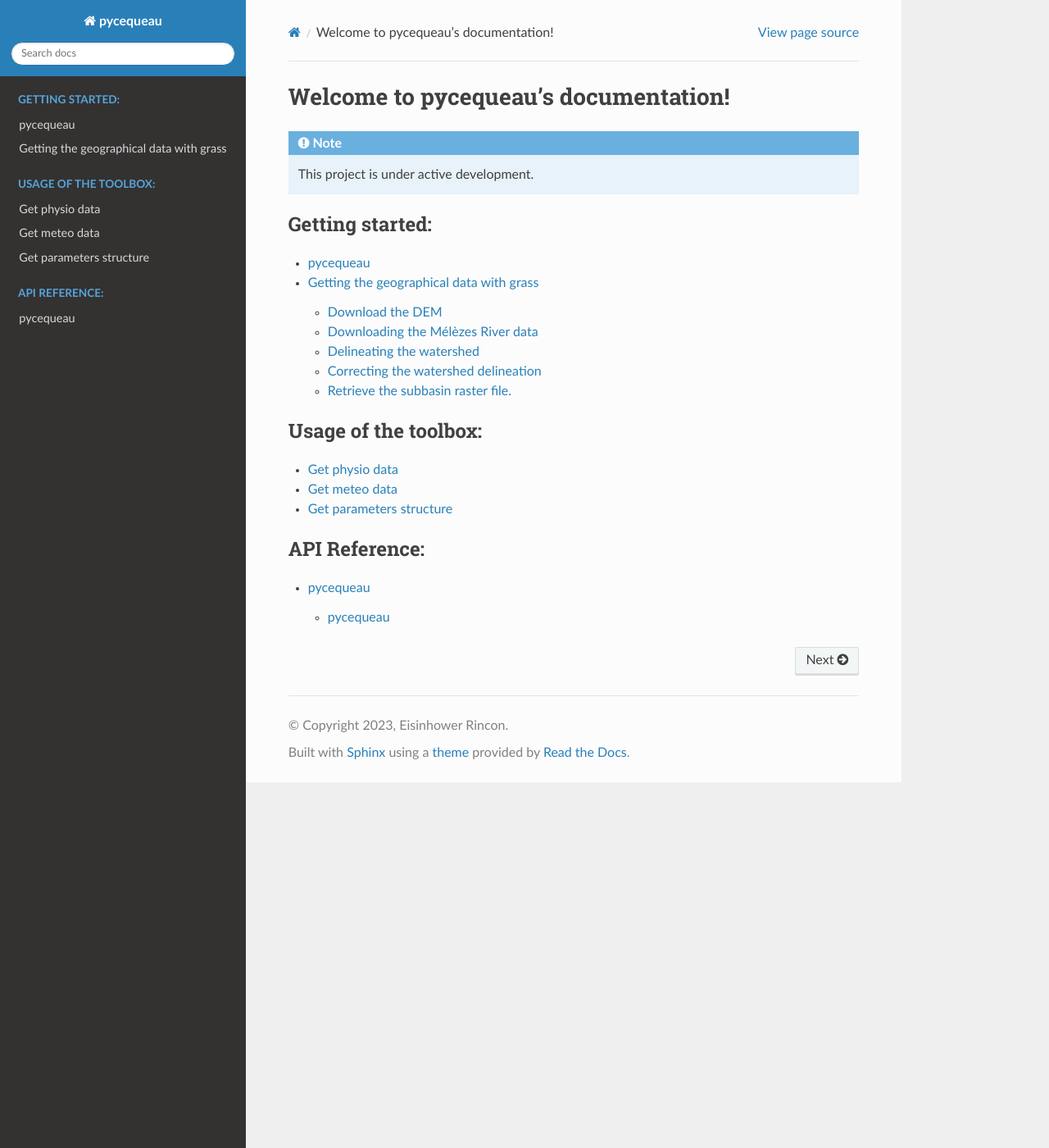
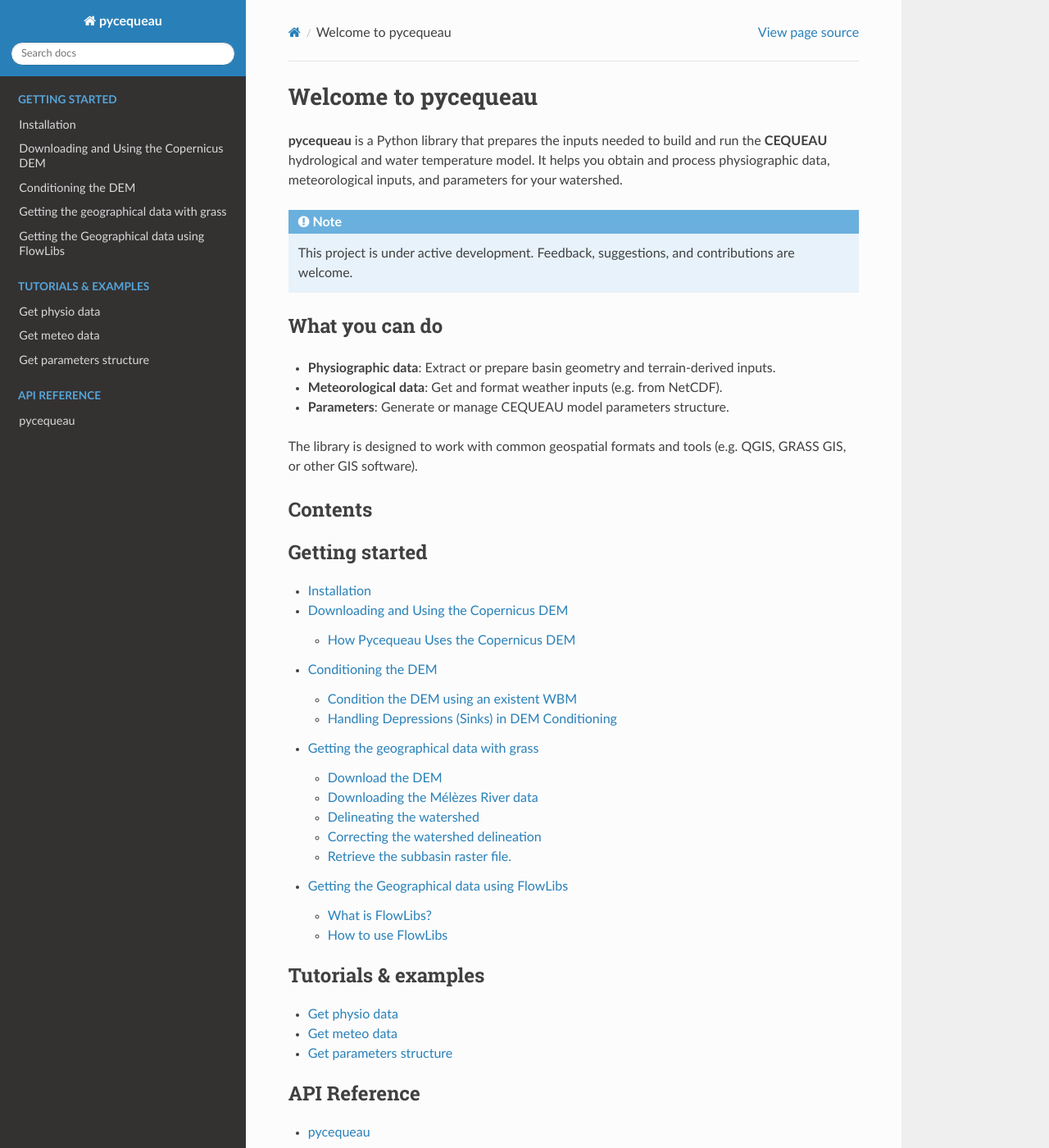
Before and after one commit to erinconv/pycequeau, a Sphinx documentation site: the page built from docs/index.rst, in a window 1280 px wide and 1400 px high. Shown: the whole window at 82% size. Built offline with Sphinx 7.4.7 and the Read the Docs theme 3.1.0, drawn with Linux system fonts in a browser that asks for light colours; some of the changed text lies outside the part shown.

Commit message:
Improved the Index writing and sorted in a better way the reading order.

```diff
--- a/docs/index.rst
+++ b/docs/index.rst
@@ -1,24 +1,37 @@
-.. pycequeau documentation master file, created by
-   sphinx-quickstart on Wed Apr 19 00:25:47 2023.
-   You can adapt this file completely to your liking, but it should at least
-   contain the root `toctree` directive.
+Welcome to pycequeau
+====================
 
-Welcome to pycequeau's documentation!
-=====================================
+**pycequeau** is a Python library that prepares the inputs needed to build and run the **CEQUEAU** hydrological and water temperature model. It helps you obtain and process physiographic data, meteorological inputs, and parameters for your watershed.
+
 .. note::
 
-   This project is under active development.
+   This project is under active development. Feedback, suggestions, and contributions are welcome.
+
+What you can do
+---------------
+
+- **Physiographic data**: Extract or prepare basin geometry and terrain-derived inputs.
+- **Meteorological data**: Get and format weather inputs (e.g. from NetCDF).
+- **Parameters**: Generate or manage CEQUEAU model parameters structure.
+
+The library is designed to work with common geospatial formats and tools (e.g. QGIS, GRASS GIS, or other GIS software).
+
+Contents
+--------
 
 .. toctree::
    :maxdepth: 2
-   :caption: Getting started:
+   :caption: Getting started
 
-   readme
+   Installation <readme>
+   cop_dem
+   condition_dem
    grass
+   flowlibs
 
 .. toctree::
    :maxdepth: 2
-   :caption: Usage of the toolbox:
+   :caption: Tutorials & examples
 
    notebooks/get_physio.ipynb
    notebooks/get_meteo.ipynb
@@ -26,13 +39,13 @@
 
 .. toctree::
    :maxdepth: 2
-   :caption: API Reference:
+   :caption: API Reference
 
    modules
 
-.. Indices and tables
-.. ==================
+Indices and tables
+==================
 
-.. * :ref:`genindex`
-.. * :ref:`modindex`
-.. * :ref:`search`
+* :ref:`genindex`
+* :ref:`modindex`
+* :ref:`search`
```
